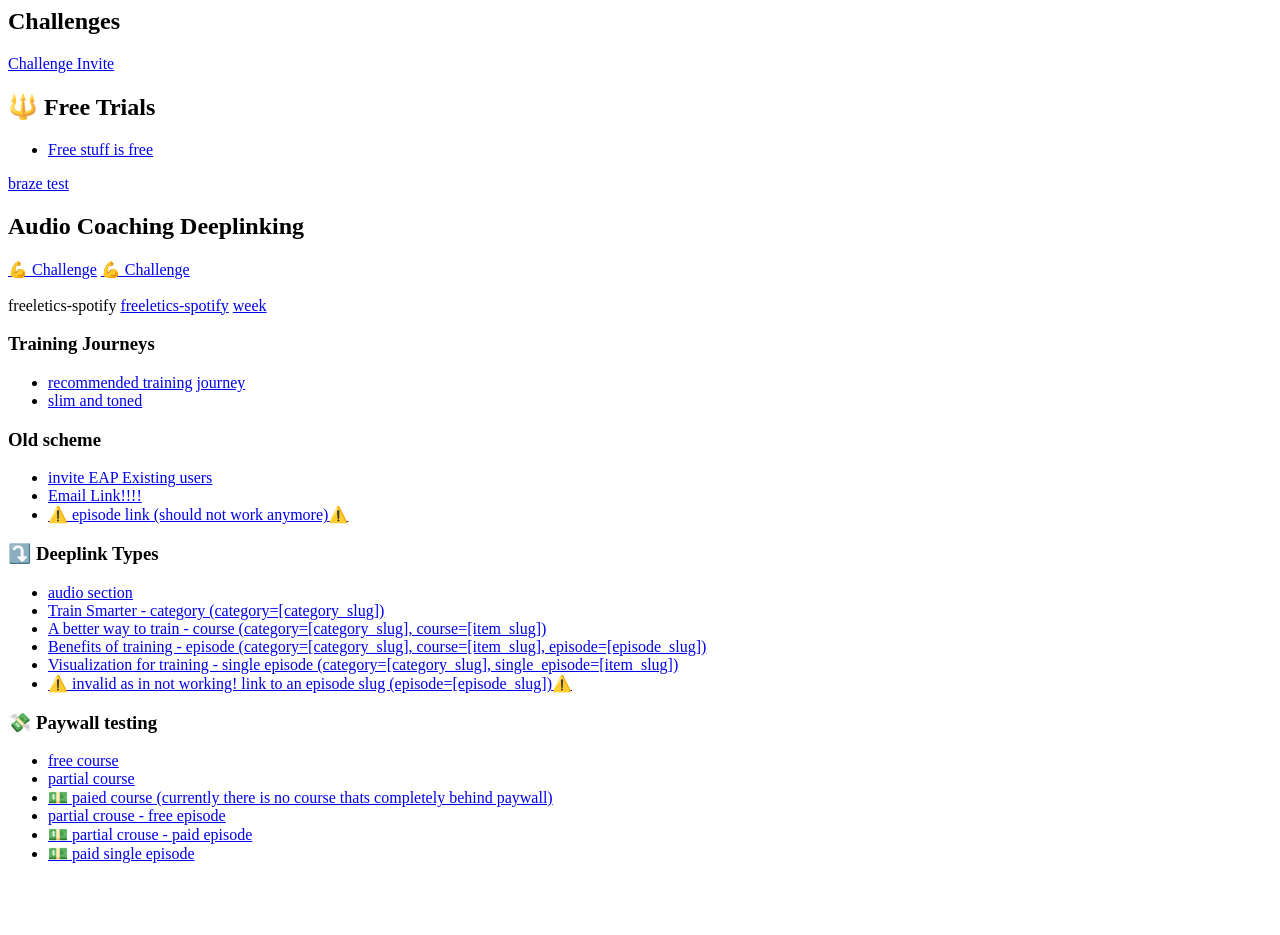
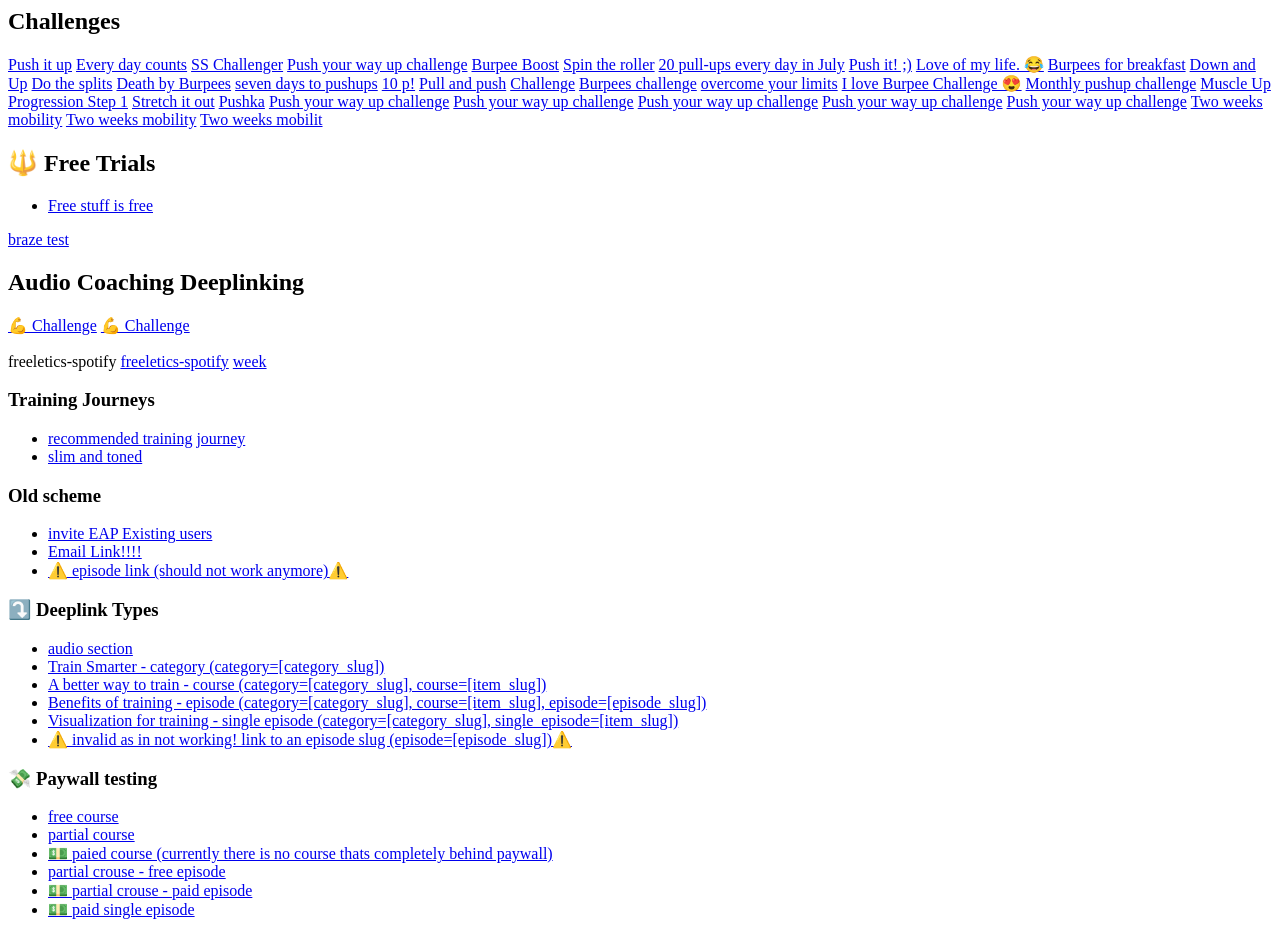
Before and after one commit to reinerspass/reinerspass.github.io, a plain HTML site: page index.html in a window 1280 px wide. Before the commit the page ends 879 px from the top, so only its background shows below. Drawn offline with Linux system fonts and the light colour scheme.

Commit message:
Update index.html

```diff
--- a/index.html
+++ b/index.html
@@ -1,7 +1,37 @@
 <h2>Challenges</h2>
 
-<a href="https://www.freeletics.com/en/bodyweight/challenges/test_10_pushups_a_day">Challenge Invite</a>
-
+<a href="https://www.freeletics.com/en/bodyweight/challenges/2f6e352f30fff2ffa25bbf4c356819bd">Push it up</a>
+<a href="https://www.freeletics.com/en/bodyweight/challenges/ccc105a332ab7d0d071a92fa1a832fba">Every day counts</a>
+<a href="https://www.freeletics.com/en/bodyweight/challenges/2fd33decf94af6d145fdbd5ba79f6c5d">SS Challenger</a>
+<a href="https://www.freeletics.com/en/bodyweight/challenges/78c179c5ce9201928242a94c9b10b77c">Push your way up challenge</a>
+<a href="https://www.freeletics.com/en/bodyweight/challenges/468da79714aa703a50158e5d116debb2">Burpee Boost</a>
+<a href="https://www.freeletics.com/en/bodyweight/challenges/bceab0c2d33aacd5b163c8057a15404f">Spin the roller</a>
+<a href="https://www.freeletics.com/en/bodyweight/challenges/6168dfc9cb06107063c4f59829606c37">20 pull-ups every day in July</a>
+<a href="https://www.freeletics.com/en/bodyweight/challenges/b338897bc761b5519778f9217687bb6d">Push it! ;)</a>
+<a href="https://www.freeletics.com/en/bodyweight/challenges/5283aef30f7ef5aa58aa7c8b7e574fd7">Love of my life. 😂</a>
+<a href="https://www.freeletics.com/en/bodyweight/challenges/85cfd97dd23f860039ee4c51b6a461d3">Burpees for breakfast</a>
+<a href="https://www.freeletics.com/en/bodyweight/challenges/d847bba8e694be5e6e9ccc0868e1902e">Down and Up</a>
+<a href="https://www.freeletics.com/en/bodyweight/challenges/5fbfc72ea6c4b40b866d0bf80329bcdd">Do the splits</a>
+<a href="https://www.freeletics.com/en/bodyweight/challenges/30e95f34917de02c0cb9f5d7d5f81bc3">Death by Burpees</a>
+<a href="https://www.freeletics.com/en/bodyweight/challenges/7164166905829e97c5dc008d6e453a1f">seven days to pushups</a>
+<a href="https://www.freeletics.com/en/bodyweight/challenges/b2b90850540f6fd863899ce2fd31f2ab">10 p!</a>
+<a href="https://www.freeletics.com/en/bodyweight/challenges/778056ae80735d2ed9348b8886252fc0">Pull and push</a>
+<a href="https://www.freeletics.com/en/bodyweight/challenges/86b25fb4f2ea29932ba4934fd61bb8a6">Challenge</a>
+<a href="https://www.freeletics.com/en/bodyweight/challenges/717f2c9094b5fe9867149ce6fd9012e1">Burpees challenge</a>
+<a href="https://www.freeletics.com/en/bodyweight/challenges/d20586114e404b776ff1d8a1b0e95c39">overcome your limits</a>
+<a href="https://www.freeletics.com/en/bodyweight/challenges/45755847071baf7f088b9727254d4957">I love Burpee Challenge  😍</a>
+<a href="https://www.freeletics.com/en/bodyweight/challenges/db33a8f4b32a296d05ad574863123670">Monthly pushup challenge</a>
+<a href="https://www.freeletics.com/en/bodyweight/challenges/7d9b483ea7de1b417f8e414258f43557">Muscle Up Progression Step 1</a>
+<a href="https://www.freeletics.com/en/bodyweight/challenges/8f7a52e8fe374e73581d519d005ae09c">Stretch it out</a>
+<a href="https://www.freeletics.com/en/bodyweight/challenges/ae1a14d5768e0b9bb1a027c1464e5270">Pushka</a>
+<a href="https://www.freeletics.com/en/bodyweight/challenges/bd78f7465a9838f4ab1907822d35e47a">Push your way up challenge</a>
+<a href="https://www.freeletics.com/en/bodyweight/challenges/cd629f30fb89914a4c81ed5f9556823b">Push your way up challenge</a>
+<a href="https://www.freeletics.com/en/bodyweight/challenges/decb05c78d3d0d9d85fe8e2944a191aa">Push your way up challenge</a>
+<a href="https://www.freeletics.com/en/bodyweight/challenges/9f28cb5f1d72cf517ad8626028f4924c">Push your way up challenge</a>
+<a href="https://www.freeletics.com/en/bodyweight/challenges/0c690e8c7b709a31590ad479fe37c731">Push your way up challenge</a>
+<a href="https://www.freeletics.com/en/bodyweight/challenges/fd357de7cfd138cc1ab750a17df94883">Two weeks mobility</a>
+<a href="https://www.freeletics.com/en/bodyweight/challenges/2d6c451351ddbf5317f63e6bd9cf6405">Two weeks mobility</a>
+<a href="https://www.freeletics.com/en/bodyweight/challenges/30d44d861763c0dc4c853c3f2ca15680">Two weeks mobilit</a>
 
 <h2>🔱 Free Trials</h2>
 <ul>
```
